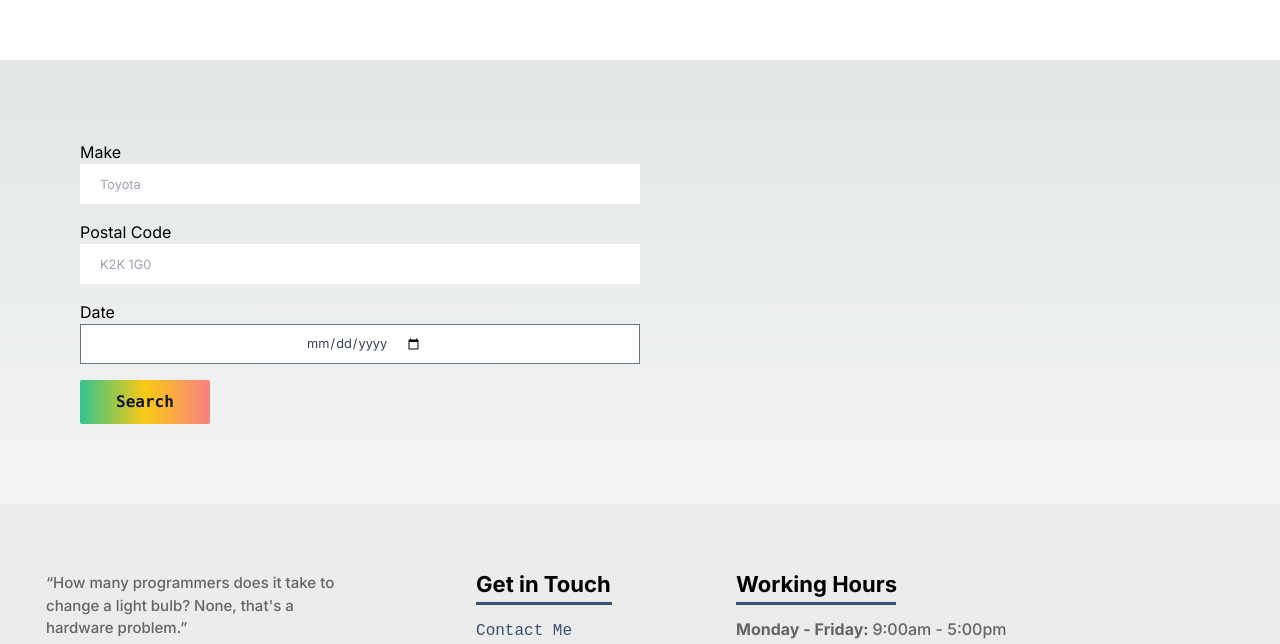
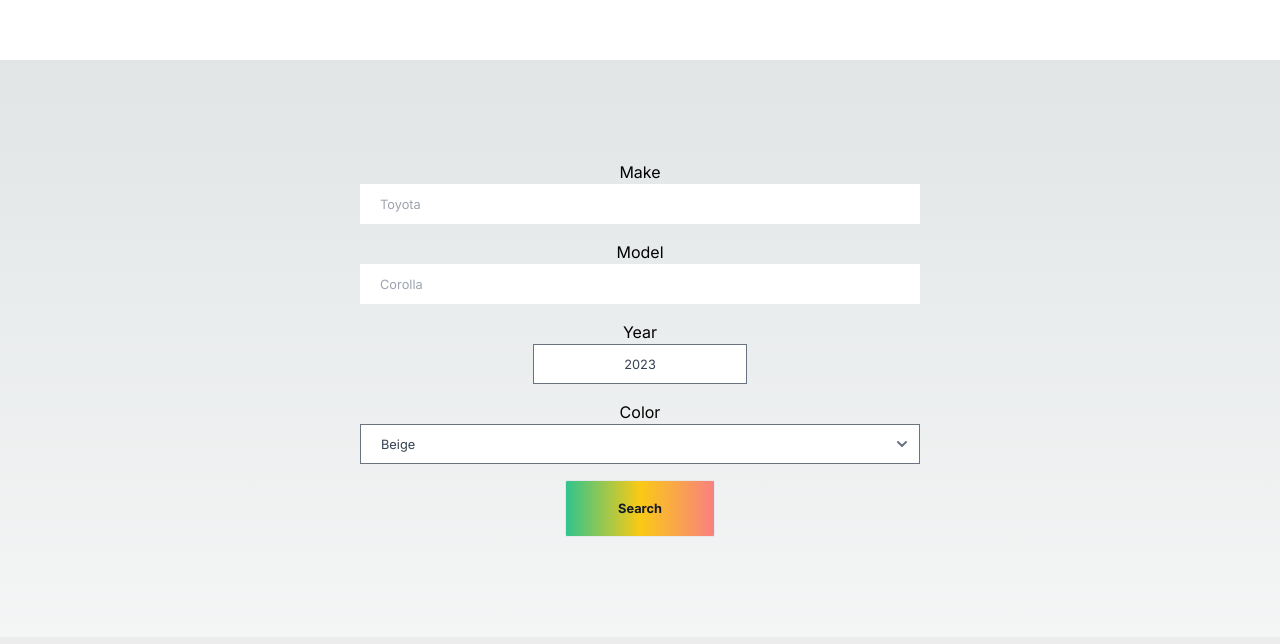
Before and after one commit to thegoodscientist/used-car-prices, a Next.js app: page / in a window 1280 px wide. Shown: the part 308-952 px from the top of the page. Built offline with nearby package versions, Linux system fonts and the light colour scheme.

Commit message:
Added yr and color select

```diff
--- a/app/globals.css
+++ b/app/globals.css
@@ -30,7 +30,7 @@ body {
   @apply mx-auto lg:px-12 px-4 max-w-[1650px] w-full;
 }
 }
-h1,h2,h3,h4,h5,h6,a,button{
+h1,h2,h3,h4,h5,h6 {
   font-family: 'Courier New', Courier, monospace;
 }
 
--- a/components/(index)/_Form.tsx
+++ b/components/(index)/_Form.tsx
@@ -3,7 +3,10 @@
 import { Button } from "flowbite-react";
 import { Field, Form, Formik } from "formik";
 import { FunctionComponent, useEffect, useState, useRef } from "react";
-
+import DatePicker from "react-datepicker";
+import "react-datepicker/dist/react-datepicker.css";
+import { colors } from "@/listOfCarColors";
+import Link from "next/link";
 interface MyFormValues {
   make: string;
   model: string;
@@ -11,6 +14,10 @@ interface MyFormValues {
   color: string;
 }
 
+// const renderYearContent = (year) => {
+//   const tooltipText = `Tooltip for year: ${year}`;
+//   return <span title={tooltipText}>{year}</span>;
+// };
 const CarQueryForm: React.FC<{}> = () => {
   const initialValues: MyFormValues = {
     make: "",
@@ -18,8 +25,9 @@ const CarQueryForm: React.FC<{}> = () => {
     year: "",
     color: "",
   };
+  const [startDate, setStartDate] = useState(new Date());
   return (
-    <div className="max-container my-5 md:my-0 p-0 md:p-20">
+    <div className="my-5 p-5 md:p-20">
       <Formik
         initialValues={initialValues}
         // validate={(values) => {
@@ -51,9 +59,9 @@ const CarQueryForm: React.FC<{}> = () => {
         }) => (
           <Form
             onSubmit={handleSubmit}
-            className="w-full flex flex-col items-start justify-center"
+            className="w-full flex flex-col items-center justify-center"
           >
-            <label htmlFor="title">Make</label>
+            <label htmlFor="make">Make</label>
             <Field
               id="make"
               name="make"
@@ -61,29 +69,51 @@ const CarQueryForm: React.FC<{}> = () => {
               className="flex align-center justify-center placeholder-gray-400 text-gray-700 text-sm w-full md:w-1/2 xl:w-1/4 h-10 pl-5 mb-4"
             />
             {/* {errors.make && touched.make && errors.make} */}
-            <label htmlFor="postalCode">Postal Code</label>
+            <label htmlFor="model">Model</label>
             <Field
-              id="postalCode"
-              name="postalCode"
-              placeholder="K2K 1G0"
+              id="model"
+              name="model"
+              placeholder="Corolla"
               className="flex align-center justify-center placeholder-gray-400 text-gray-700 text-sm w-full md:w-1/2 xl:w-1/4 h-10 pl-5 mb-4"
             />
-            {/* {errors.postalCode && touched.postalCode && errors.postalCode} */}
-            <label htmlFor="date">Date</label>
-            <Field
+            {/* {errors.model && touched.model && errors.model} */}
+            <label htmlFor="date">Year</label>
+            {/* <Field
               type="date"
               name="date"
               id="date"
               className="flex align-center justify-center placeholder-gray-400 text-gray-700 text-sm w-full md:w-1/2 xl:w-1/4 h-10 pl-5 mb-4"
+            /> */}
+            <DatePicker
+              selected={startDate}
+              onChange={(year) => setStartDate(year)}
+              showYearPicker
+              dateFormat="yyyy"
+              className="flex align-center justify-center placeholder-gray-400 text-gray-700 text-sm w-full text-center h-10 mb-4"
             />
             {/* {errors.date && touched.date && errors.date} */}
-
-            <button
-              type="button"
-              className="font-mono text-gray-900 bg-gradient-to-r from-green-400 via-yellow-300 to-red-400 hover:bg-gradient-to-bl focus:ring-4 focus:outline-none focus:ring-red-100 dark:focus:ring-red-400 font-bold rounded-sm text-lg px-9 py-2.5 text-center"
+            <label htmlFor="color">Color</label>
+            <Field
+              id="color"
+              as="select"
+              name="color"
+              className="flex align-center justify-center placeholder-gray-400 text-gray-700 text-sm w-full md:w-1/2 xl:w-1/4 h-10 pl-5 mb-4"
             >
-              Search
-            </button>
+              {colors.map((color) => (
+                <option key={color.id} value={color.color}>
+                  {color.color}
+                </option>
+              ))}
+            </Field>
+            {/* {errors.model && touched.model && errors.model} */}
+            <Link href="#">
+              <Button
+                type="button"
+                className="text-gray-900 bg-gradient-to-r from-green-400 via-yellow-300 to-red-400 hover:bg-gradient-to-bl focus:ring-4 focus:outline-none focus:ring-red-100 dark:focus:ring-red-400 font-bold rounded-sm text-md px-9 py-2.5 text-center"
+              >
+                Search
+              </Button>
+            </Link>
           </Form>
         )}
       </Formik>
--- a/components/footer/footer.tsx
+++ b/components/footer/footer.tsx
@@ -56,8 +56,13 @@ function Footer() {
             </div>
             <div className="flex flex-col items-center justify-center md:items-start">
               <div>
-                <p className="text-[16px] hover:text-tertiary cursor-pointer text-secondary font-medium hover:font-bold">
-                  <Link href={`mailto:xxxh@hotmail.com`}>Contact Me</Link>
+                <p>
+                  <Link
+                    className="text-[16px] font-bold hover:text-secondary cursor-pointer text-[#646464]"
+                    href={`mailto:xxxh@hotmail.com`}
+                  >
+                    Contact Me
+                  </Link>
                 </p>
               </div>
             </div>
--- /dev/null
+++ b/listOfCarColors.tsx
@@ -0,0 +1,28 @@
+export const colors = [
+  { id: 0, color: "Beige" },
+  { id: 1, color: "Black" },
+  { id: 2, color: "Blue" },
+  { id: 3, color: "Brown" },
+  { id: 4, color: "Caviar" },
+  { id: 5, color: "Chalk" },
+  { id: 6, color: "Glacier" },
+  { id: 7, color: "Gold" },
+  { id: 8, color: "Granite" },
+  { id: 9, color: "Grey" },
+  { id: 10, color: "Green" },
+  { id: 11, color: "Ice" },
+  { id: 12, color: "Maroon" },
+  { id: 13, color: "Metallic" },
+  { id: 14, color: "Onyx" },
+  { id: 15, color: "Orange" },
+  { id: 16, color: "Pink" },
+  { id: 17, color: "Purple" },
+  { id: 18, color: "Red" },
+  { id: 19, color: "Rosso" },
+  { id: 20, color: "Silver" },
+  { id: 21, color: "Tan" },
+  { id: 22, color: "Tempest" },
+  { id: 23, color: "White" },
+  { id: 24, color: "Yellow" },
+  { id: 25, color: "Yulong" },
+];
--- a/package.json
+++ b/package.json
@@ -13,12 +13,14 @@
     "formik": "^2.4.5",
     "next": "14.0.4",
     "react": "^18",
+    "react-datepicker": "^4.25.0",
     "react-dom": "^18",
     "react-icons": "^4.12.0"
   },
   "devDependencies": {
     "@types/node": "^20",
     "@types/react": "^18",
+    "@types/react-datepicker": "^4.19.4",
     "@types/react-dom": "^18",
     "autoprefixer": "^10.0.1",
     "eslint": "^8",
```
Also changed, not shown: elements/DatePicker.tsx (added, +15 -0 lines), 1 other file (tests, documents, lock files or other folders).
